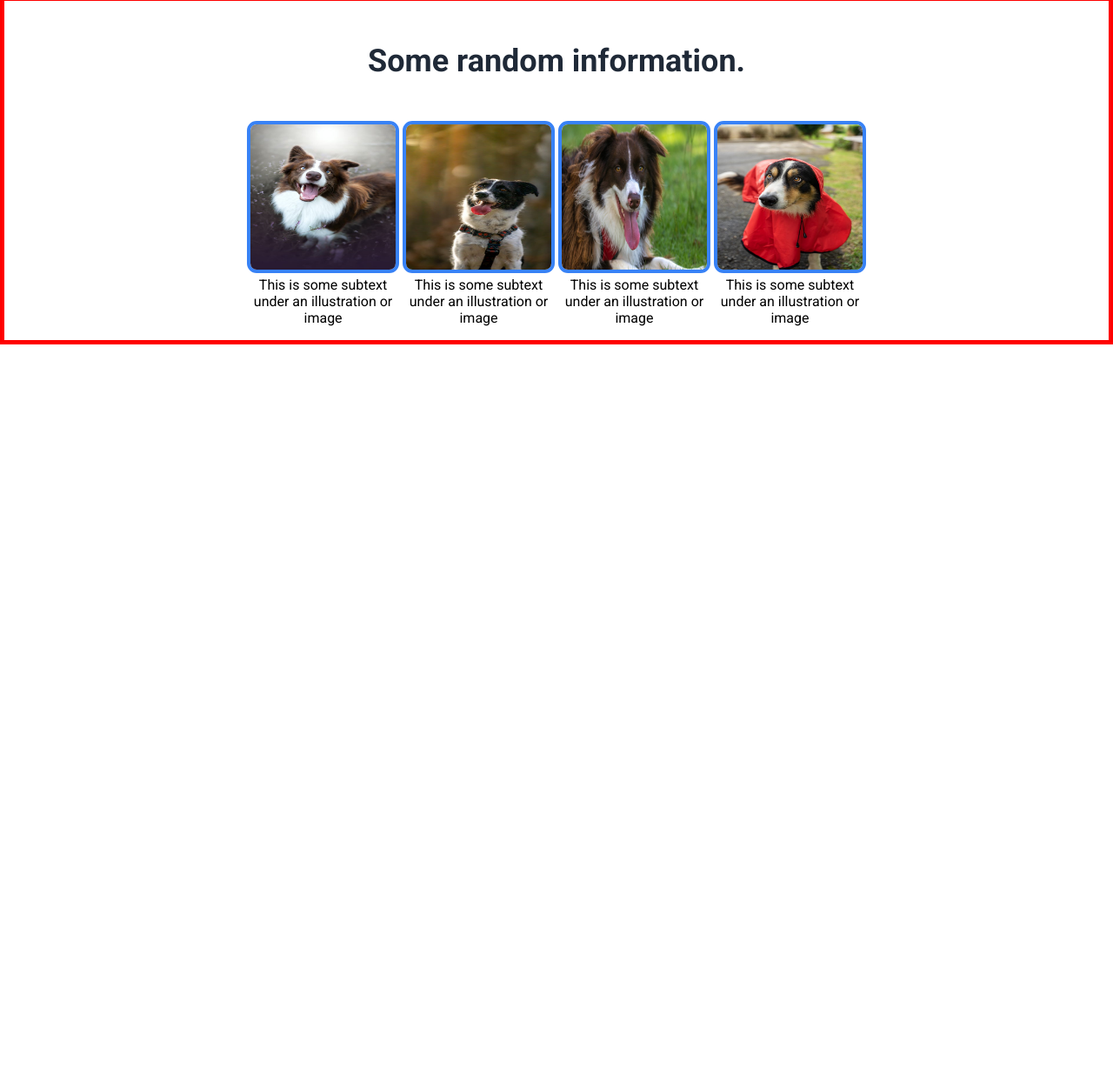
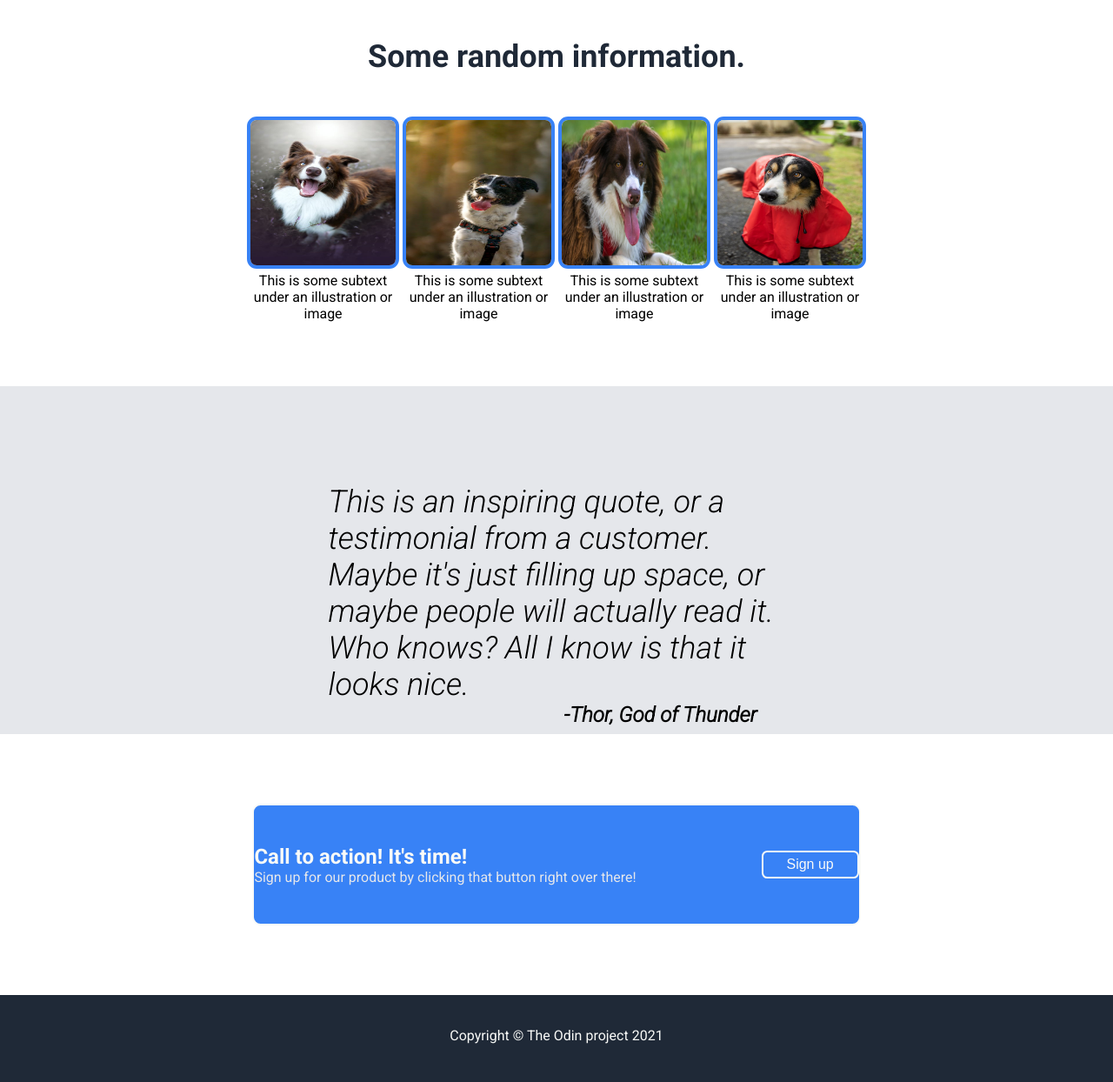
Before and after one commit to zcode1995/Landing-page, a plain HTML site: page index.html in a window 1280 px wide. Shown: the part 504-1748 px from the top of the page at 87% size. Before the commit the page ends 900 px from the top, so only its background shows below. Drawn offline with Linux system fonts and the light colour scheme.

Commit message:
Update both "index.html" and "styles.css" to completed versions

```diff
--- a/css/styles.css
+++ b/css/styles.css
@@ -1,10 +1,10 @@
 @import url('https://fonts.googleapis.com/css2?family=Roboto:wght@400;700&display=swap');
+@import url('https://fonts.googleapis.com/css2?family=Roboto:ital,wght@0,400;0,700;1,300&display=swap');
 
 
 
 html {
     box-sizing: border-box;
-    /* overflow: hidden; */
     font-size: 100%;
     font-family: 'Roboto', sans-serif;
 }
@@ -21,11 +21,10 @@ html {
 #navbar {
     max-width: 100vw;
     min-height: 100px;
-    background-color: #1f2937;
-    border: 5px solid red;
-    color: #f9faf8;
     font-size: 24px;
     font-weight: 400;
+    background-color: #1f2937;
+    color: #f9faf8;
     display: flex;
     align-items: center;
     justify-content: space-around;
@@ -33,9 +32,9 @@ html {
 
 #navbar a {
     padding: 0 1rem;
+    font-size: 16px;
     text-decoration: none;
     color: #e5e7eb;
-    font-size: 16px;
 }
 
 #intro-section {
@@ -44,7 +43,6 @@ html {
     padding: 30px 50px;
     background-color: #1f2937;
     color: #f9faf8;
-    border: 5px solid red;
     display: flex;
     align-items: center;
     gap: 230px;
@@ -54,13 +52,11 @@ html {
 #intro-section img {
     max-width: 400px;
     max-height: 400px;
-    border: 5px solid red;
 }
 
 #text-and-button {
     max-width: 400px;
     max-height: 400px;
-    border: 5px solid red;
 }
 
 #text-and-button h1 {
@@ -77,21 +73,22 @@ html {
     width: 130px;
     height: 40px;
     margin-top: 1rem;
+    font-size: 18px;
+    text-decoration: none;
     border-radius: 0.5rem;
     border-style: none;
     background-color: #3882f6;
     color: #f9faf8;
-    text-decoration: none;
-    font-size: 18px;
+
+
 }
 
 #main-section {
     max-width: 100vw;
     min-height: 400px;
+    margin: 0 auto;
+    text-align: center;
     background-color: #fff;
-    border: 5px solid red;
-    text-align: center;
-    margin: 0 auto;
 }
 
 #main-section h1 {
@@ -111,3 +108,83 @@ html {
     width: 175px;
     display: inline-block;
 }
+
+#quote-section {
+    max-width: 100vw;
+    min-height: 400px;
+    max-height: 400px;
+    font-style: italic;
+    background-color: #e5e7eb;
+}
+
+#quote-container {
+    max-width: 41vw;
+    margin: 0 auto;
+    padding-top: 7rem;
+    display: flex;
+    flex-direction: column;
+}
+
+#quote-container h1 {
+    font-size: 36px;
+    font-weight: 300;
+}
+
+#quote-container h2 {
+    padding-right: 2rem;
+    text-align: right;
+}
+
+#call-to-action {
+    max-width: 100vw;
+    max-height: 300px;
+    min-height: 300px;
+    display: flex;
+    align-items: center;
+}
+
+#action-button {
+    min-width: 50vw;
+    min-height: 140px;
+    margin: 8rem auto;
+    border: 2px solid #f9faf8;
+    border-radius: 0.6rem;
+    background-color: #3882f6;
+    display: flex;
+    flex-direction: row;
+    align-items: center;
+    justify-content: space-evenly;
+    gap: 9rem;
+}
+
+#title-and-bio h1 {
+    color: #f9faf8;
+}
+
+#title-and-bio p {
+    color: #e5e7eb;
+}
+
+#action-button button {
+    width: 7rem;
+    height: 2rem;
+    font-size: 16px;
+    text-decoration: none;
+    border: 2px solid #f9faf8;
+    border-radius: 0.4rem;
+    background-color: #3882f6;
+    color: #f9faf8;
+}
+
+footer {
+    max-width: 100vw;
+    min-height: 100px;
+    text-align: center;
+    background-color: #1f2937;
+    color: #f9faf8;
+}
+
+footer p {
+    min-width: 50vw;
+    padding-top: 2.3rem;
+}
--- a/index.html
+++ b/index.html
@@ -13,9 +13,9 @@
 
     <nav id="navbar">
         <div id="navbar-title">
-            <h1>Header Logo</h1>
+            <h1>CollieWorld</h1>
         </div>
-        <div id="navbar-links">
+        <div>
             <a href="">header link one</a>
             <a href="">header link two</a>
             <a href="">header link three</a>
@@ -23,7 +23,7 @@
     </nav>
     <section id="intro-section">
         <div id="text-and-button">
-            <h1>This website is awesome</h1>
+            <h1>These dogs are awesome</h1>
             <p>
                 This website has some subtext that goes under the main title. It's a smaller font and the color is lower contrast
             </p>
@@ -44,20 +44,30 @@
             <p>This is some subtext under an illustration or image</p>
         </div>
     </main>
-    <!-- <div id="quote-section">
+    <section id="quote-section">
+        <div id="quote-container">
             <h1>
                 This is an inspiring quote, or a testimonial from a customer. Maybe it's just filling up space, or maybe people will actually read it. Who knows? All I know is that it looks nice.
             </h1>
-    </div> -->
-    <!-- <div id="footer">
-        <div id="footer-info">
+            <h2>-Thor, God of Thunder</h2>
+        </div>
+    </section>
+    <section id="call-to-action">
+        <div id="action-button">
+            <div id="title-and-bio">
                 <h1>Call to action! It's time!</h1>
                 <p>
                 Sign up for our product by clicking that button right over there!
                 </p>
+            </div>
             <button>Sign up</button>
         </div>
-    </div> -->
+    </section>
+    <footer>
+        <p>
+            Copyright &copy; The Odin project 2021
+        </p>
+    </footer>
 
 </body>
 
```
Lines whose indentation alone changed are shown as unchanged.
